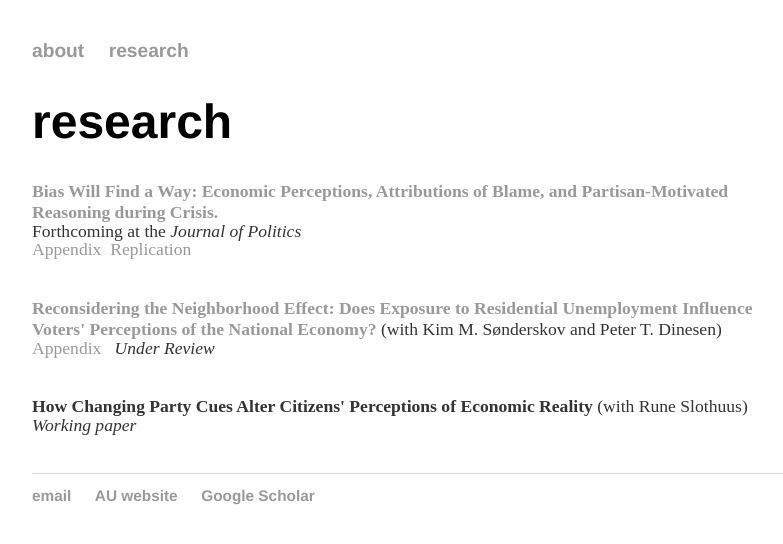
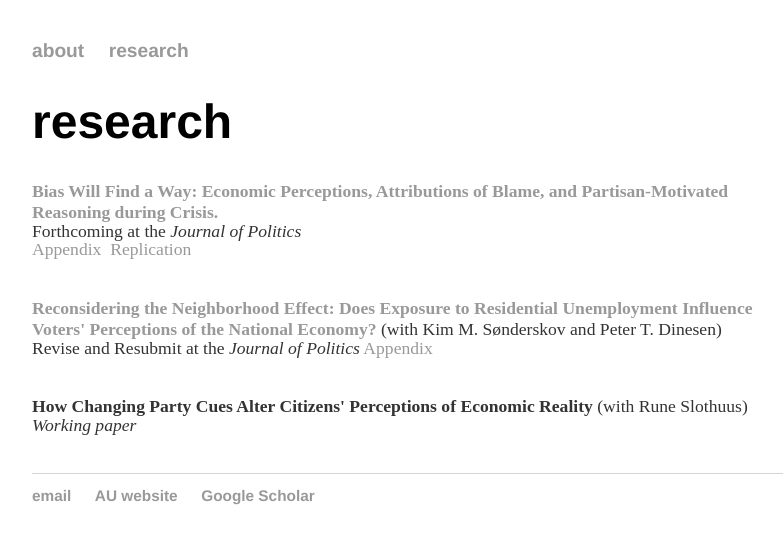
Before and after one commit to mbisgaard/mbisgaard.github.io, a Jekyll site: the page built from research/index.html, in a window 1280 px wide. Shown: the top 544 px of the page, without its empty margins (224-1007 px from the left). Built offline with Jekyll 4.4.1, drawn with Linux system fonts in a browser that asks for light colours.

Commit message:
Update index.html

```diff
--- a/research/index.html
+++ b/research/index.html
@@ -14,8 +14,9 @@ title: mbisgaard::research
 	<p>&nbsp;</p>
 
 	<pentry><b><a href="https://www.dropbox.com/s/gi8nd5a2nsqnxv2/neighborhood-econ-mbc-kms-ptd.pdf?dl=0">Reconsidering the Neighborhood Effect: Does Exposure to Residential Unemployment Influence Voters' Perceptions of the National Economy?</a></b> (with Kim M. Sønderskov and Peter T. Dinesen)</pentry>
-	<br><p1><a href="https://www.dropbox.com/s/fvo9c9ylolf1jhj/neighborhood-econ-mbc-kms-ptd-APPENDIX.pdf?dl=0">Appendix</a>
-	&nbsp; <i>Under Review</i></p1>
+	<br><p1>Revise and Resubmit at the <i>Journal of Politics</i>
+	<a href="https://www.dropbox.com/s/fvo9c9ylolf1jhj/neighborhood-econ-mbc-kms-ptd-APPENDIX.pdf?dl=0">Appendix</a>
+	&nbsp; </p1>
 
 	<p>&nbsp;</p>
 	<pentry><b>How Changing Party Cues Alter Citizens' Perceptions of Economic Reality</b> (with Rune Slothuus)</pentry><br>
```
